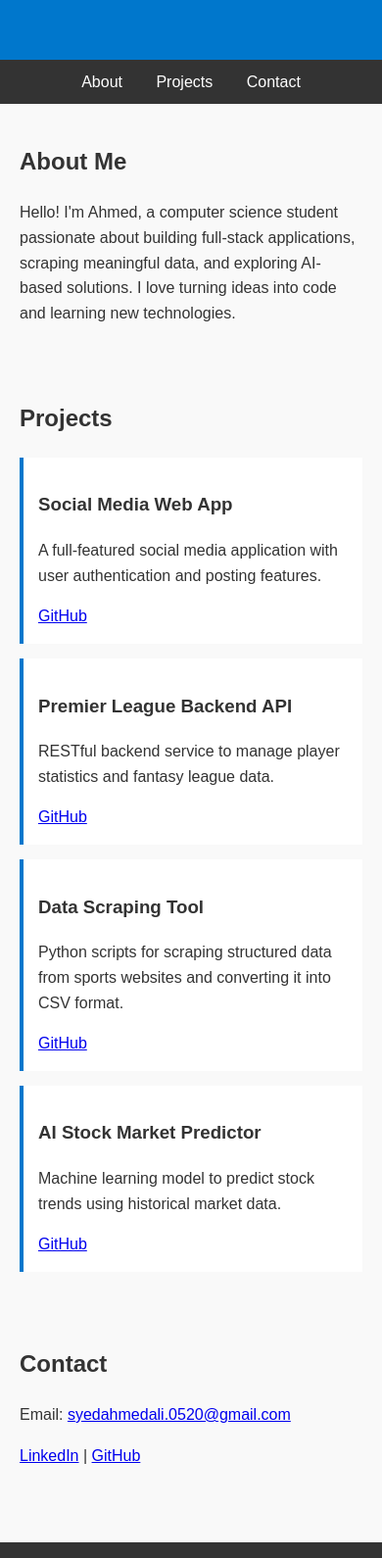
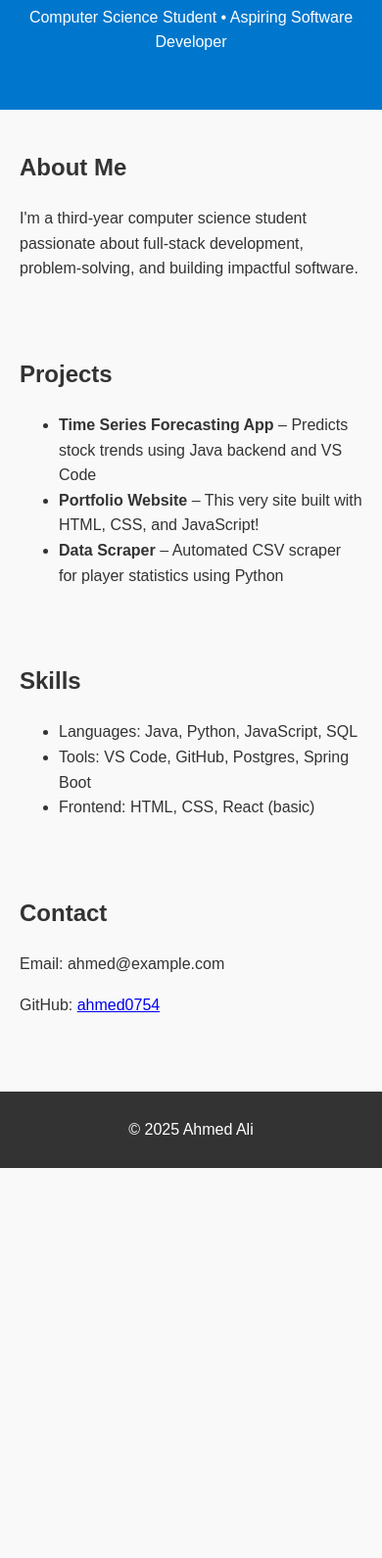
Before and after one commit to Ahmed0754/Portfolio, a plain HTML site: page index.html in a window 390 px wide. Shown: the part 155-1745 px from the top of the page at 98% size. After the commit the page ends 1347 px from the top, so only its background shows below. Drawn offline with Linux system fonts and the light colour scheme.

Commit message:
Update index.html

```diff
--- a/index.html
+++ b/index.html
@@ -1,67 +1,61 @@
 <!DOCTYPE html>
 <html lang="en">
 <head>
-  <meta charset="UTF-8">
-  <meta name="viewport" content="width=device-width, initial-scale=1">
-  <title>Ahmed Ali - Portfolio</title>
-  <link rel="stylesheet" href="style.css">
+  <meta charset="UTF-8" />
+  <meta name="viewport" content="width=device-width, initial-scale=1.0" />
+  <title>Ahmed's Portfolio</title>
+  <link rel="stylesheet" href="style.css" />
+  <link href="https://fonts.googleapis.com/css2?family=Inter:wght@400;700&display=swap" rel="stylesheet" />
 </head>
 <body>
+
+  <button id="darkModeToggle">🌙 Toggle Dark Mode</button>
+
   <header>
-    <h1>Syed Ahmed Ali</h1>
-    <p>Software Developer | Computer Science Student</p>
+    <h1>Ahmed Ali</h1>
+    <p>Computer Science Student • Aspiring Software Developer</p>
   </header>
 
-  <nav>
-    <a href="#about">About</a>
-    <a href="#projects">Projects</a>
-    <a href="#contact">Contact</a>
-  </nav>
-
-  <section id="about">
+  <section>
     <h2>About Me</h2>
-    <p>Hello! I'm Ahmed, a computer science student passionate about building full-stack applications, scraping meaningful data, and exploring AI-based solutions. I love turning ideas into code and learning new technologies.</p>
-  </section>
-
-  <section id="projects">
-    <h2>Projects</h2>
-
-    <div class="project">
-      <h3>Social Media Web App</h3>
-      <p>A full-featured social media application with user authentication and posting features.</p>
-      <a href="https://github.com/Ahmed0754/Social-Media_Web_App" target="_blank">GitHub</a>
-    </div>
-
-    <div class="project">
-      <h3>Premier League Backend API</h3>
-      <p>RESTful backend service to manage player statistics and fantasy league data.</p>
-      <a href="https://github.com/Ahmed0754/Fantasy-Premier-League-Website" target="_blank">GitHub</a>
-    </div>
-
-    <div class="project">
-      <h3>Data Scraping Tool</h3>
-      <p>Python scripts for scraping structured data from sports websites and converting it into CSV format.</p>
-      <a href="https://github.com/Ahmed0754/DataScraping" target="_blank">GitHub</a>
-    </div>
-
-    <div class="project">
-      <h3>AI Stock Market Predictor</h3>
-      <p>Machine learning model to predict stock trends using historical market data.</p>
-      <a href="https://github.com/Ahmed0754/AI-Stock-Market-Predictor" target="_blank">GitHub</a>
-    </div>
-  </section>
-
-  <section id="contact">
-    <h2>Contact</h2>
-    <p>Email: <a href="mailto:syedahmedali.0520@gmail.com">syedahmedali.0520@gmail.com</a></p>
     <p>
-      <a href="https://www.linkedin.com/in/syed-ahmed-ali-7270792b2" target="_blank">LinkedIn</a> |
-      <a href="https://github.com/Ahmed0754?tab=repositories" target="_blank">GitHub</a>
+      I'm a third-year computer science student passionate about full-stack development, problem-solving, and building impactful software.
     </p>
   </section>
 
+  <section>
+    <h2>Projects</h2>
+    <ul>
+      <li><strong>Time Series Forecasting App</strong> – Predicts stock trends using Java backend and VS Code</li>
+      <li><strong>Portfolio Website</strong> – This very site built with HTML, CSS, and JavaScript!</li>
+      <li><strong>Data Scraper</strong> – Automated CSV scraper for player statistics using Python</li>
+    </ul>
+  </section>
+
+  <section>
+    <h2>Skills</h2>
+    <ul>
+      <li>Languages: Java, Python, JavaScript, SQL</li>
+      <li>Tools: VS Code, GitHub, Postgres, Spring Boot</li>
+      <li>Frontend: HTML, CSS, React (basic)</li>
+    </ul>
+  </section>
+
+  <section>
+    <h2>Contact</h2>
+    <p>Email: ahmed@example.com</p>
+    <p>GitHub: <a href="https://github.com/ahmed0754" target="_blank">ahmed0754</a></p>
+  </section>
+
   <footer>
-    <p>&copy; 2025 Ahmed Ali</p>
+    <p>© 2025 Ahmed Ali</p>
   </footer>
+
+  <script>
+    const toggleBtn = document.getElementById("darkModeToggle");
+    toggleBtn.addEventListener("click", () => {
+      document.body.classList.toggle("dark-mode");
+    });
+  </script>
 </body>
 </html>
```
